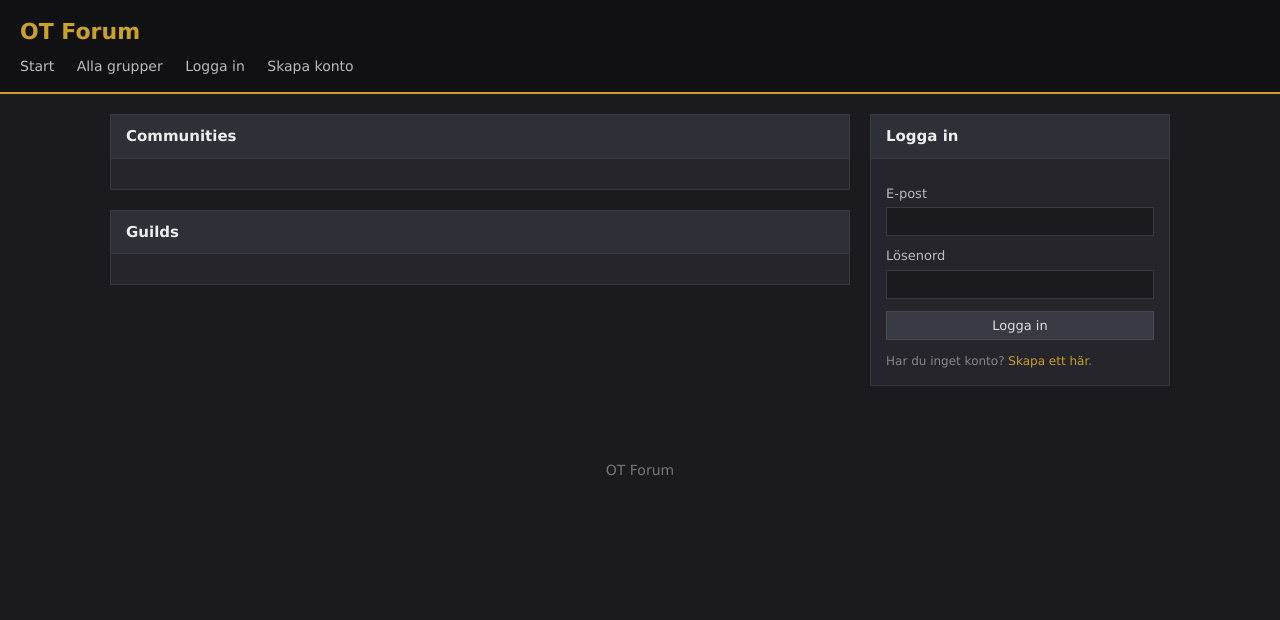
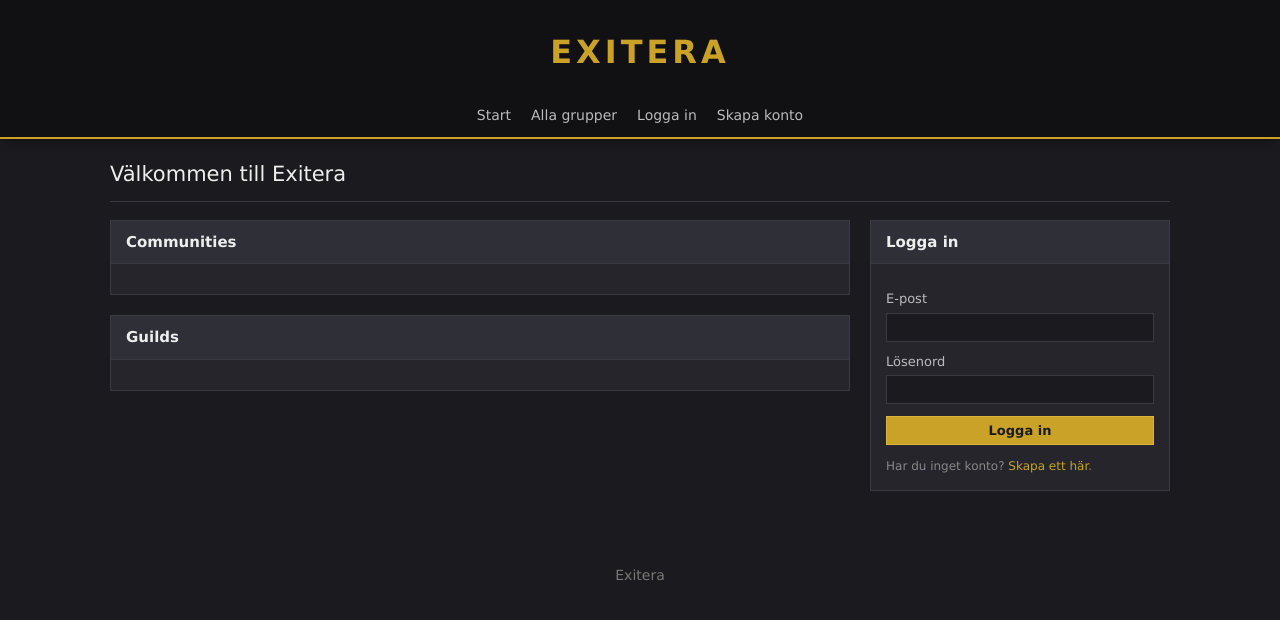
Before and after one commit to DenkenAndreasson/exitera, a PHP site: page / in a window 1280 px wide. Shown: the top 620 px of the page. Run offline with PHP 8.4, Linux system fonts and the light colour scheme; data that the repository does not hold is empty.

Commit message:
layout, flash-meddelanden och namnbyte till exitera

```diff
--- a/html/css/style.css
+++ b/html/css/style.css
@@ -21,23 +21,56 @@ a:hover {
 }
 
 .site-header {
+    padding: 28px 20px 18px;
+    background: #111114;
+    text-align: center;
+}
+
+.site-title {
+    margin: 0;
+    font-size: 32px;
+    font-weight: bold;
+    letter-spacing: 4px;
+    text-transform: uppercase;
+}
+
+.site-title a {
+    color: #c9a227;
+    transition: color 0.25s ease, text-shadow 0.25s ease;
+}
+
+.site-title a:hover {
+    color: #f2d55c;
+    text-shadow: 0 0 16px rgba(201, 162, 39, 0.5);
+    text-decoration: none;
+}
+
+.site-nav {
+    position: sticky;
+    top: 0;
+    z-index: 10;
     background: #111114;
     border-bottom: 2px solid #c9a227;
-    padding: 15px 20px;
+    box-shadow: 0 6px 12px -6px rgba(0, 0, 0, 0.6);
 }
 
-.site-header h1 {
-    margin: 0 0 8px 0;
-    font-size: 22px;
+.nav-inner {
+    display: flex;
+    flex-wrap: wrap;
+    justify-content: center;
+    align-items: center;
+    gap: 20px;
+    max-width: 1100px;
+    margin: 0 auto;
+    padding: 11px 20px;
 }
 
-.site-header h1 a {
-    color: #c9a227;
+.site-nav a {
+    color: #bbbbbb;
 }
 
-.site-header nav a {
-    margin-right: 18px;
-    color: #bbbbbb;
+.site-nav a:hover {
+    color: #c9a227;
 }
 
 .nav-logout {
@@ -288,3 +358,70 @@ button:disabled {
     font-family: inherit;
     font-size: 13px;
 }
+
+button.btn-primary {
+    background: #c9a227;
+    border-color: #dbb43a;
+    color: #1b1b1f;
+    font-weight: bold;
+}
+
+button.btn-primary:hover:not(:disabled) {
+    background: #dbb43a;
+}
+
+button.btn-danger {
+    background: #4a2f2f;
+    border-color: #6b4040;
+    color: #e0b8b8;
+}
+
+button.btn-danger:hover:not(:disabled) {
+    background: #5c3838;
+}
+
+.post-body {
+    max-width: 72ch;
+}
+
+.group-list li {
+    margin: 0 -15px;
+    padding: 10px 15px;
+    transition: background 0.15s ease;
+}
+
+.group-list li:hover {
+    background: #2b2b33;
+}
+
+:focus-visible {
+    outline: 2px solid #c9a227;
+    outline-offset: 2px;
+}
+
+.page-title {
+    margin: 0 0 18px 0;
+    padding-bottom: 10px;
+    border-bottom: 1px solid #3a3a42;
+    font-size: 21px;
+    font-weight: normal;
+    color: #eeeeee;
+}
+
+.flash {
+    margin: 0 0 20px 0;
+    padding: 10px 15px;
+    background: #23301d;
+    border: 1px solid #3d5232;
+    border-left: 3px solid #7aa05a;
+    color: #cde0c0;
+    font-size: 13px;
+}
+
+p.error {
+    margin: 0 0 14px 0;
+    padding: 10px 15px;
+    background: #301f1f;
+    border: 1px solid #56302f;
+    border-left: 3px solid #e05f5f;
+}
--- a/html/group/apply/index.php
+++ b/html/group/apply/index.php
@@ -59,6 +59,8 @@ try {
     }
 }
 
+set_flash('Ansökan är skickad. Guildens ledning får svara.');
+
 $from = $_POST['from'] ?? '/';
 header('Location: ' . (in_array($from, ['/', '/groups/'], true) ? $from : '/'));
 exit;
--- a/html/groups/index.php
+++ b/html/groups/index.php
@@ -1,6 +1,7 @@
 <?php
 require_once __DIR__ . '/../inc/auth.php';
 require_once __DIR__ . '/../inc/box.php';
+require_once __DIR__ . '/../inc/page.php';
 require_once __DIR__ . '/../inc/guilds.php';
 
 $page_name = 'Alla grupper';
@@ -14,6 +15,8 @@ $pending_ids = $current_user !== null ? pending_group_ids($current_user['id']) :
 
 require __DIR__ . '/../inc/header.php';
 ?>
+
+<?php page_title('Alla grupper'); ?>
 
 <?php box_start('Communities'); ?>
     <ul class="group-list">
--- a/html/inc/footer.php
+++ b/html/inc/footer.php
@@ -1,7 +1,7 @@
 </main>
 
 <footer class="site-footer">
-    <p>OT Forum</p>
+    <p>Exitera</p>
 </footer>
 
 </body>
--- a/html/inc/guilds.php
+++ b/html/inc/guilds.php
@@ -93,7 +93,7 @@ function guild_button(int $guild_id, string $state, string $from): void
             csrf_field();
             echo '<input type="hidden" name="group_id" value="' . $guild_id . '">';
             echo '<input type="hidden" name="from" value="' . htmlspecialchars($from) . '">';
-            echo '<button type="submit">Ansök</button>';
+            echo '<button class="btn-primary" type="submit">Ansök</button>';
             echo '</form>';
             break;
 
--- a/html/inc/header.php
+++ b/html/inc/header.php
@@ -13,14 +13,17 @@ $current_user = current_user();
 <head>
     <meta charset="UTF-8">
     <meta name="viewport" content="width=device-width, initial-scale=1.0">
-    <title><?= htmlspecialchars($page_name) ?> - OT Forum</title>
+    <title><?= htmlspecialchars($page_name) ?> - Exitera</title>
     <link rel="stylesheet" href="/css/style.css">
 </head>
 <body>
 
 <header class="site-header">
-    <h1><a href="/">OT Forum</a></h1>
-    <nav>
+    <p class="site-title"><a href="/">Exitera</a></p>
+</header>
+
+<nav class="site-nav">
+    <div class="nav-inner">
         <a href="/">Start</a>
         <a href="/groups/">Alla grupper</a>
         <?php if ($current_user === null): ?>
@@ -32,7 +35,9 @@ $current_user = current_user();
                 <button type="submit">Logga ut</button>
             </form>
         <?php endif; ?>
-    </nav>
-</header>
+    </div>
+</nav>
 
 <main>
+
+<?php show_flash(); ?>
--- a/html/index.php
+++ b/html/index.php
@@ -1,6 +1,7 @@
 <?php
 require_once __DIR__ . '/inc/auth.php';
 require_once __DIR__ . '/inc/box.php';
+require_once __DIR__ . '/inc/page.php';
 require_once __DIR__ . '/inc/guilds.php';
 
 $page_name = 'Start';
@@ -17,6 +18,8 @@ $waiting = ($my_guild !== null && $my_level >= 3) ? pending_count((int) $my_guil
 
 require __DIR__ . '/inc/header.php';
 ?>
+
+<?php page_title('Välkommen till Exitera'); ?>
 
 <div class="layout">
     <div class="col-main">
@@ -67,7 +70,7 @@ require __DIR__ . '/inc/header.php';
                     <label for="password">Lösenord</label>
                     <input type="password" id="password" name="password" required>
 
-                    <button type="submit">Logga in</button>
+                    <button class="btn-primary" type="submit">Logga in</button>
                 </form>
                 <p class="muted">Har du inget konto? <a href="/register/">Skapa ett här</a>.</p>
             <?php box_end(); ?>
--- a/html/topic/create/index.php
+++ b/html/topic/create/index.php
@@ -80,7 +80,9 @@ if ($_SERVER['REQUEST_METHOD'] === 'POST') {
 require __DIR__ . '/../../inc/header.php';
 ?>
 
-<?php box_start('Nytt ämne i ' . $group['name']); ?>
+<?php page_title('Nytt ämne i ' . $group['name']); ?>
+
+<?php box_start('Ämne och första inlägget'); ?>
 
     <?php foreach ($errors as $error): ?>
         <p class="error"><?= htmlspecialchars($error) ?></p>
@@ -95,7 +97,7 @@ require __DIR__ . '/../../inc/header.php';
         <label for="body">Första inlägget</label>
         <textarea id="body" name="body" rows="6" maxlength="10000" required><?= htmlspecialchars($body) ?></textarea>
 
-        <button type="submit">Starta tråd</button>
+        <button class="btn-primary" type="submit">Starta tråd</button>
     </form>
 
 <?php box_end(); ?>
```
Also changed, not shown: other parts of html/css/style.css (+37 -0 lines), html/group/create/index.php (+6 -2 lines), html/group/index.php (+15 -7 lines), html/group/manage/index.php (+20 -8 lines), html/inc/page.php (+39 -2 lines), html/topic/index.php (+24 -13 lines).
